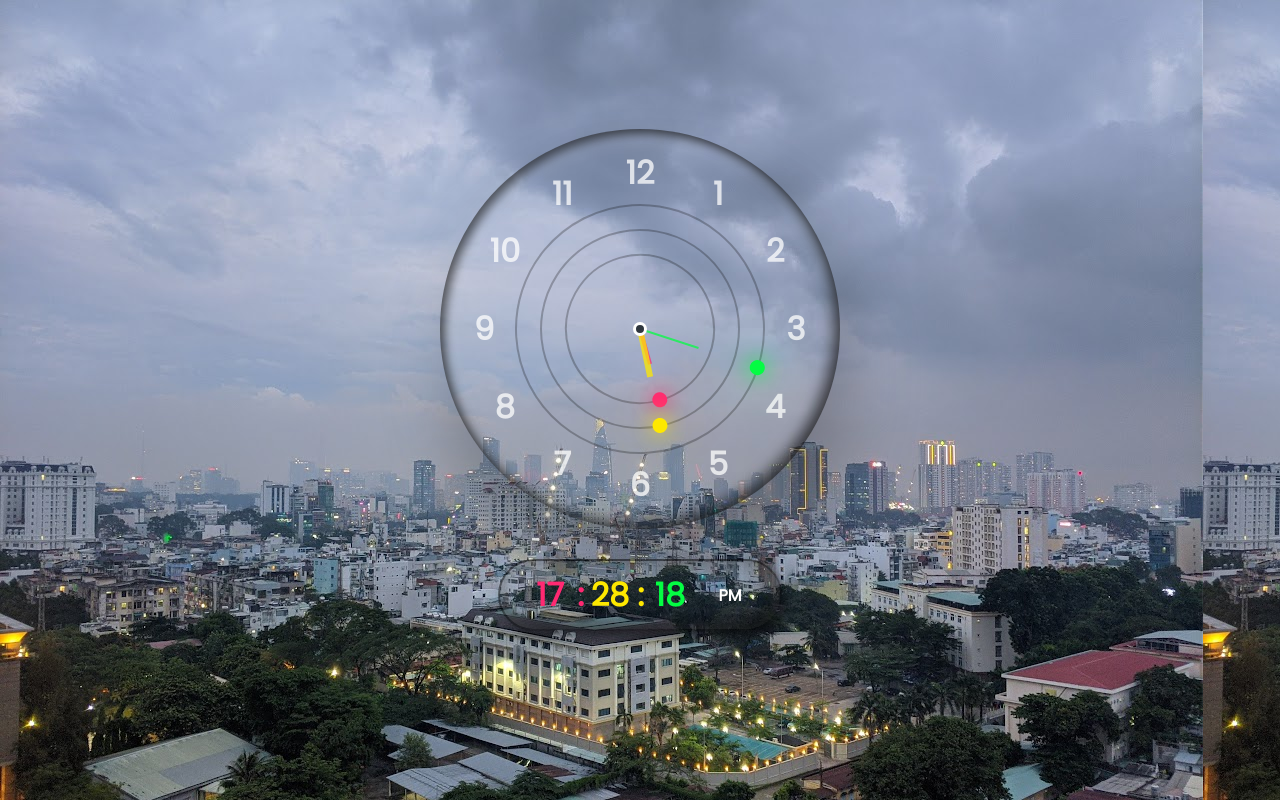
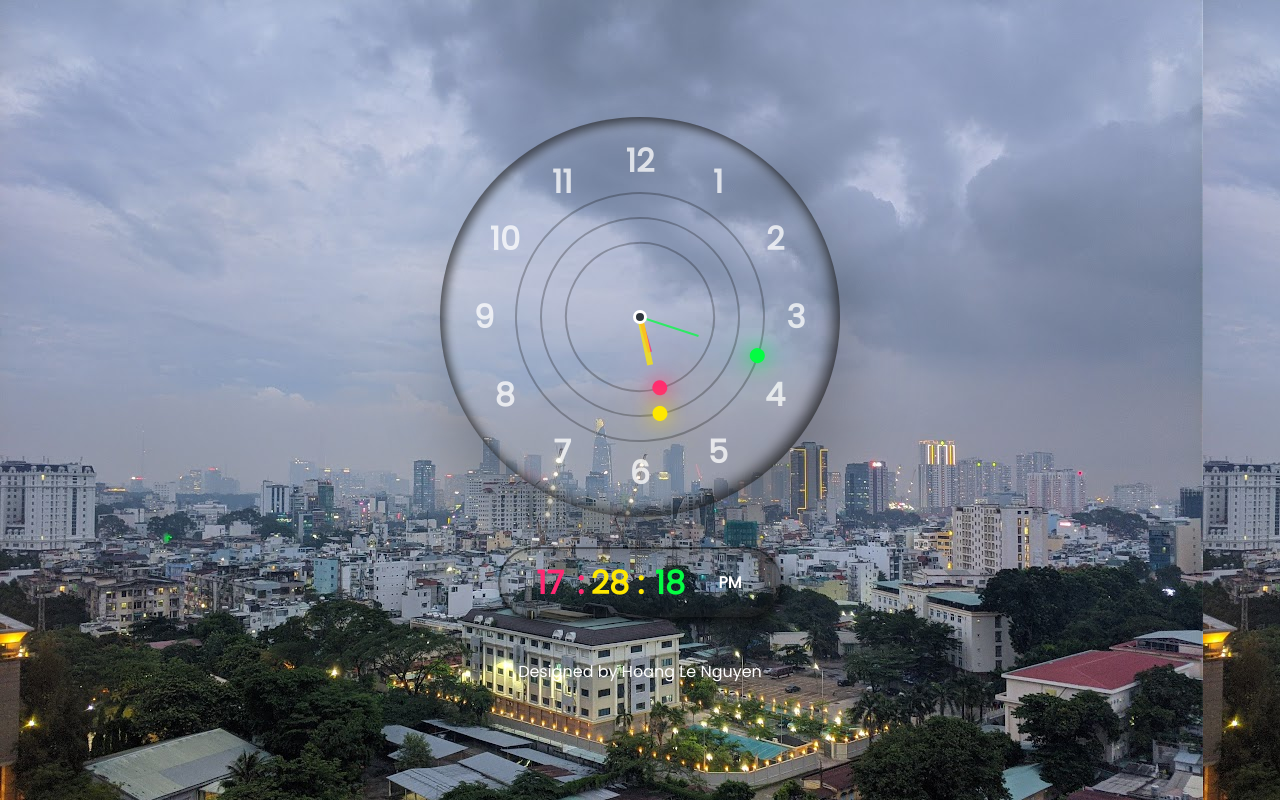
Before and after one commit to NgLeHoang/Clock, a plain HTML site: page index.html in a window 1280 px wide. Drawn offline with Linux system fonts and the light colour scheme.

Commit message:
Update index.html

```diff
--- a/index.html
+++ b/index.html
@@ -33,6 +33,9 @@
             <div id="minutes" style="--clr:#fee800;">00</div>
             <div id="seconds" style="--clr:#04fc43;">00</div>
             <div id="ampm">AM</div>
+        </div>
+        <div class="footer">
+            <p class="copyright">Designed by Hoang Le Nguyen</p>
         </div>
     </div>
 
```
